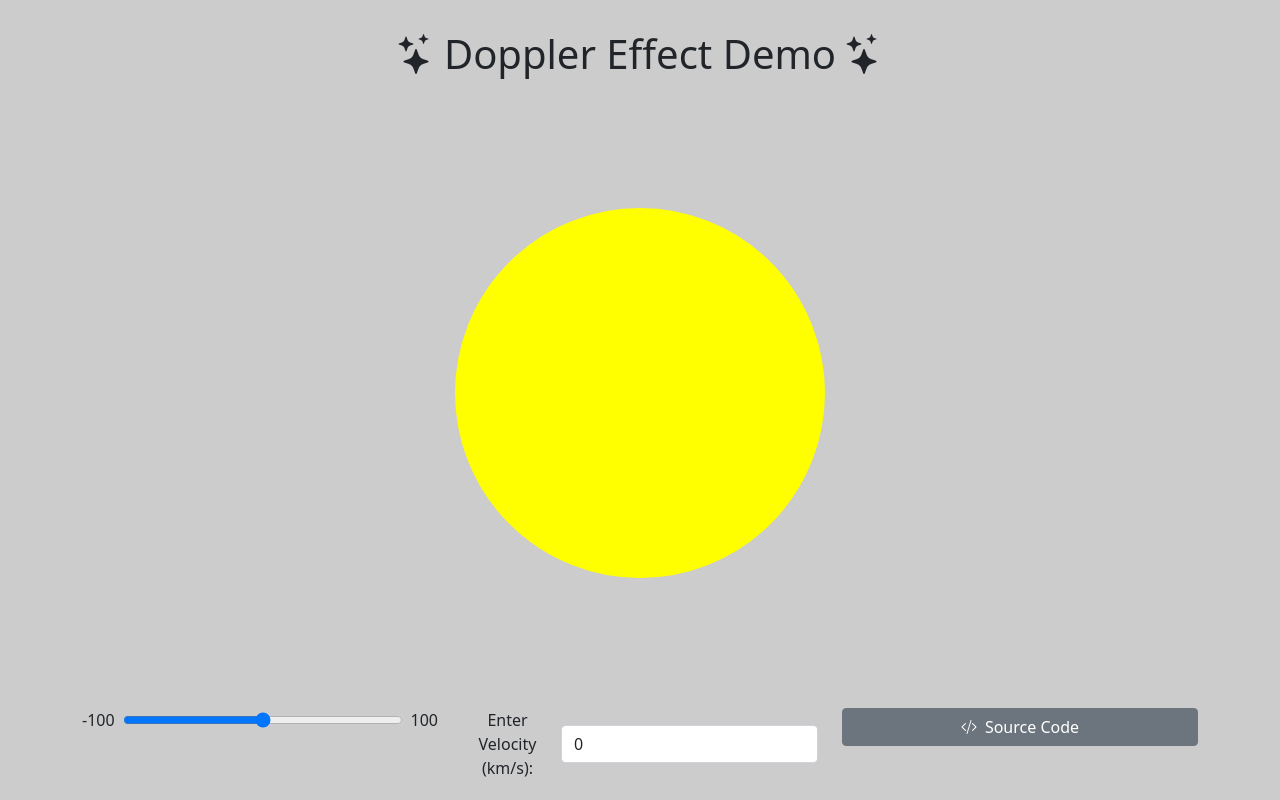
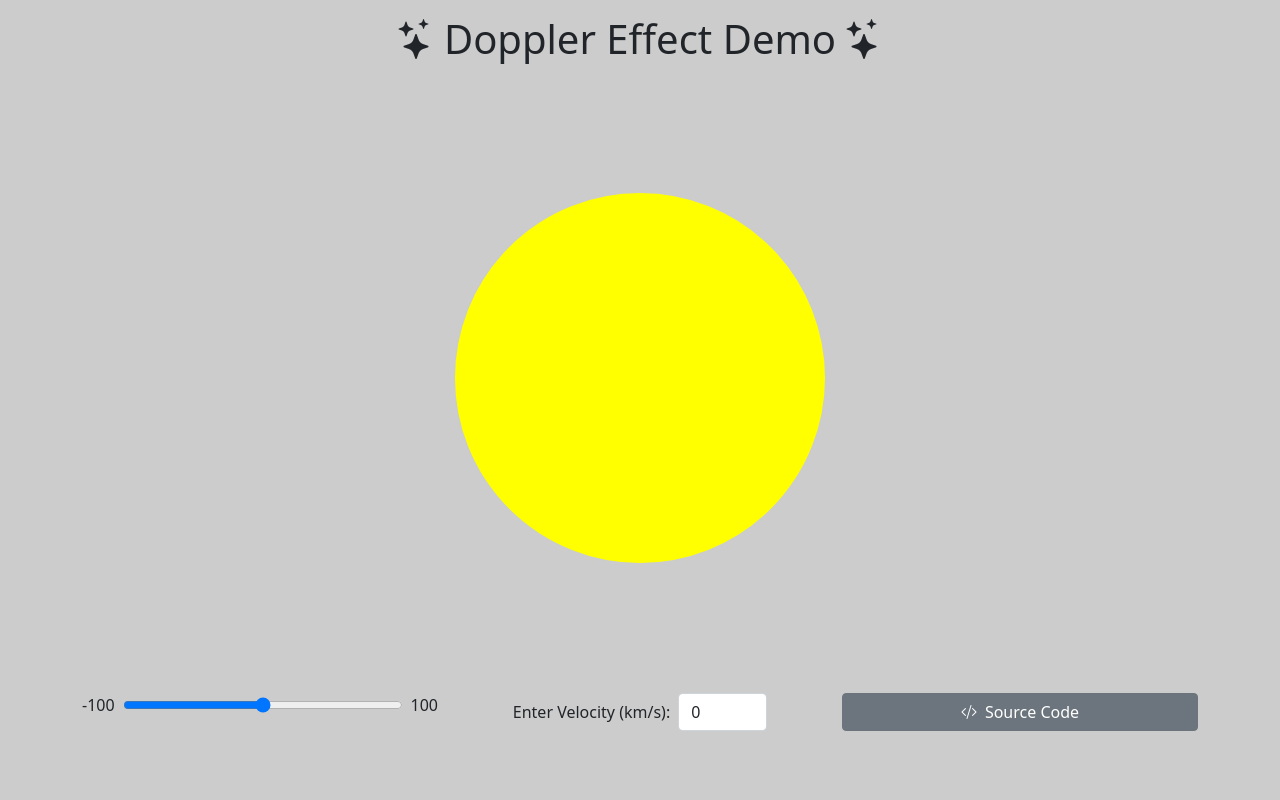
Before and after one commit to rubanero14/Vue-Tests-Doppler-Effect--Demo, a plain HTML site: page index.html in a window 1280 px wide. Drawn offline with nearby package versions, Linux system fonts and the light colour scheme.

Commit message:
Add files via upload

```diff
--- a/index.html
+++ b/index.html
@@ -1 +1 @@
-<!doctype html><html lang=""><head><meta charset="utf-8"><meta http-equiv="X-UA-Compatible" content="IE=edge"><meta name="viewport" content="width=device-width,initial-scale=1"><link rel="icon" href="https://rubanero14.github.io/Vue-Tests-Doppler-Effect--Demo/favicon.ico"><title>vue-test-2</title><script defer="defer" src="https://rubanero14.github.io/Vue-Tests-Doppler-Effect--Demo/chunk-vendors.184d258e.js"></script><script defer="defer" src="https://rubanero14.github.io/Vue-Tests-Doppler-Effect--Demo/app.78473e85.js"></script><link href="https://rubanero14.github.io/Vue-Tests-Doppler-Effect--Demo/app.507ff32e.css" rel="stylesheet"></head><body><noscript><strong>We're sorry but vue-test-2 doesn't work properly without JavaScript enabled. Please enable it to continue.</strong></noscript><div id="app"></div></body></html>
+<!doctype html><html lang=""><head><meta charset="utf-8"><meta http-equiv="X-UA-Compatible" content="IE=edge"><meta name="viewport" content="width=device-width,initial-scale=1"><link rel="icon" href="https://rubanero14.github.io/Vue-Tests-Doppler-Effect--Demo/favicon.ico"><title>vue-test-2</title><script defer="defer" src="https://rubanero14.github.io/Vue-Tests-Doppler-Effect--Demo/chunk-vendors.184d258e.js"></script><script defer="defer" src="https://rubanero14.github.io/Vue-Tests-Doppler-Effect--Demo/app.af234cf5.js"></script><link href="https://rubanero14.github.io/Vue-Tests-Doppler-Effect--Demo/app.524a22b3.css" rel="stylesheet"></head><body><noscript><strong>We're sorry but vue-test-2 doesn't work properly without JavaScript enabled. Please enable it to continue.</strong></noscript><div id="app"></div></body></html>
```
